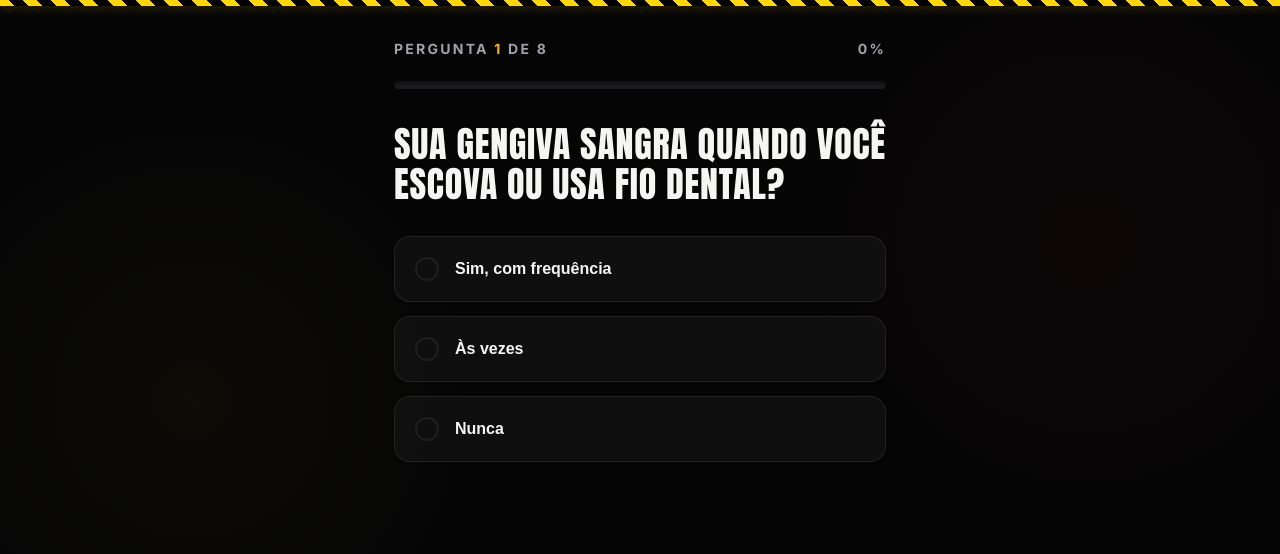
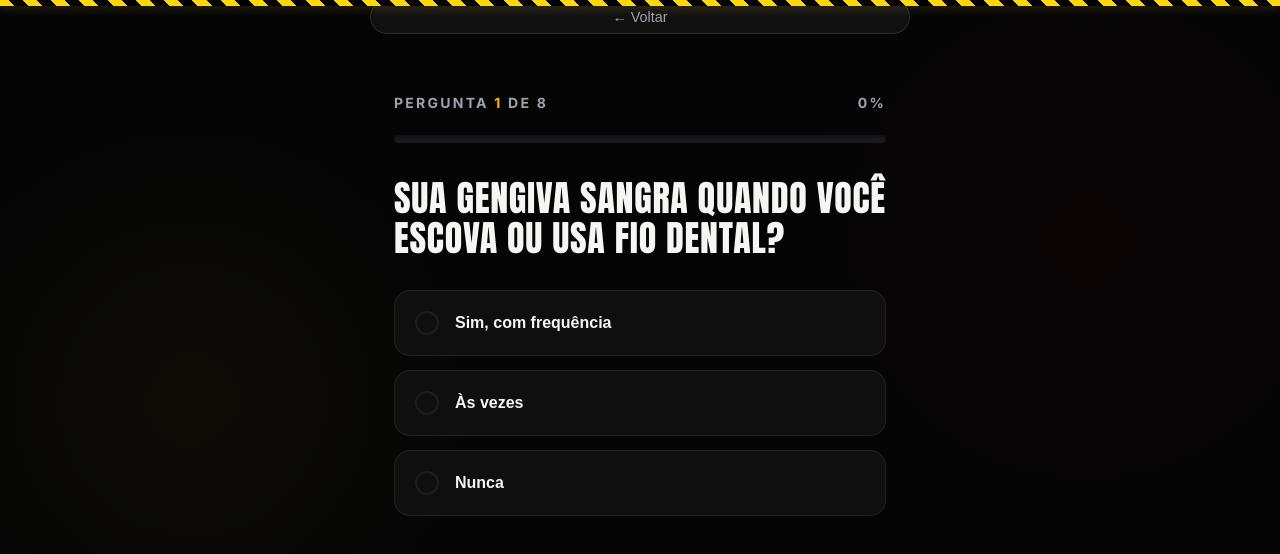
Before and after one commit to gabrieldias1809/saas_dente, a website built with Vite: page index.html in a window 1280 px wide. Both pictures are taken after a click on the button "INICIAR MEU DIAGNÓSTICO →". Built offline with nearby package versions, Linux system fonts and the light colour scheme; no server answers.

Commit message:
feat(frontend): add global back navigation functionality

```diff
--- a/index.html
+++ b/index.html
@@ -11,6 +11,7 @@
 </head>
 <body>
 <div class="wrap">
+  <button id="globalBack" class="btn-back hover-lift" onclick="goBack()" style="display: none;">← Voltar</button>
   <div class="hazard"></div>
 
   <!-- 1. INTRO -->
--- a/main.js
+++ b/main.js
@@ -38,24 +38,72 @@ const MAX = QUESTIONS.reduce((s,q)=>s+Math.max(...q.a.map(o=>o[1])),0);
 
 let qi = 0;
 let answers = [];
+let screenHistory = [];
 
 // Expose functions to window so they can be called by onclick in HTML
 window.startQuiz = startQuiz;
 window.answer = answer;
 window.goPay = goPay;
 window.checkout = checkout;
+window.goBack = goBack;
 
-function show(id) {
+function show(id, isBack = false) {
+  const currentActive = document.querySelector('.screen.active');
+
+  if (!isBack && currentActive && currentActive.id !== 's-analyze' && currentActive.id !== 's-pix') {
+    screenHistory.push(currentActive.id);
+  }
+
   document.querySelectorAll('.screen').forEach(s => {
     s.classList.remove('active');
   });
   document.getElementById(id).classList.add('active');
   window.scrollTo(0, 0);
+
+  const btnBack = document.getElementById('globalBack');
+  if (btnBack) {
+    if (id === 's-intro' || id === 's-analyze' || id === 's-pix') {
+      btnBack.style.display = 'none';
+    } else {
+      btnBack.style.display = 'block';
+    }
+  }
+}
+
+function goBack() {
+  const currentActive = document.querySelector('.screen.active');
+  if (!currentActive) return;
+
+  if (currentActive.id === 's-quiz' && qi > 0) {
+    qi--;
+    answers.pop();
+    renderQ();
+    return;
+  }
+
+  if (currentActive.id === 's-result') {
+    screenHistory.pop();
+    qi = QUESTIONS.length - 1;
+    answers.pop();
+    renderQ();
+    show('s-quiz', true);
+    return;
+  }
+
+  if (screenHistory.length > 0) {
+    const prevId = screenHistory.pop();
+    if (prevId === 's-quiz') {
+      qi = QUESTIONS.length - 1;
+      renderQ();
+    }
+    show(prevId, true);
+  }
 }
 
 function startQuiz() {
   qi = 0;
   answers = [];
+  screenHistory = [];
   renderQ();
   show('s-quiz');
 }
--- a/style.css
+++ b/style.css
@@ -220,6 +220,25 @@ h1 .hl{
 .trust .avs img:first-child{margin-left:0}
 
 /* FORMULÁRIO DE CHECKOUT */
+.btn-back {
+  background: rgba(255, 255, 255, 0.05);
+  border: 1px solid rgba(255, 255, 255, 0.1);
+  color: #a0a0aa;
+  padding: 8px 16px;
+  border-radius: 20px;
+  font-size: 0.9rem;
+  font-weight: 500;
+  cursor: pointer;
+  margin-bottom: 20px;
+  display: inline-block;
+  transition: all 0.2s ease;
+}
+
+.btn-back:hover {
+  background: rgba(255, 255, 255, 0.1);
+  color: #fff;
+}
+
 .checkout-form {
   display: flex;
   flex-direction: column;
```
